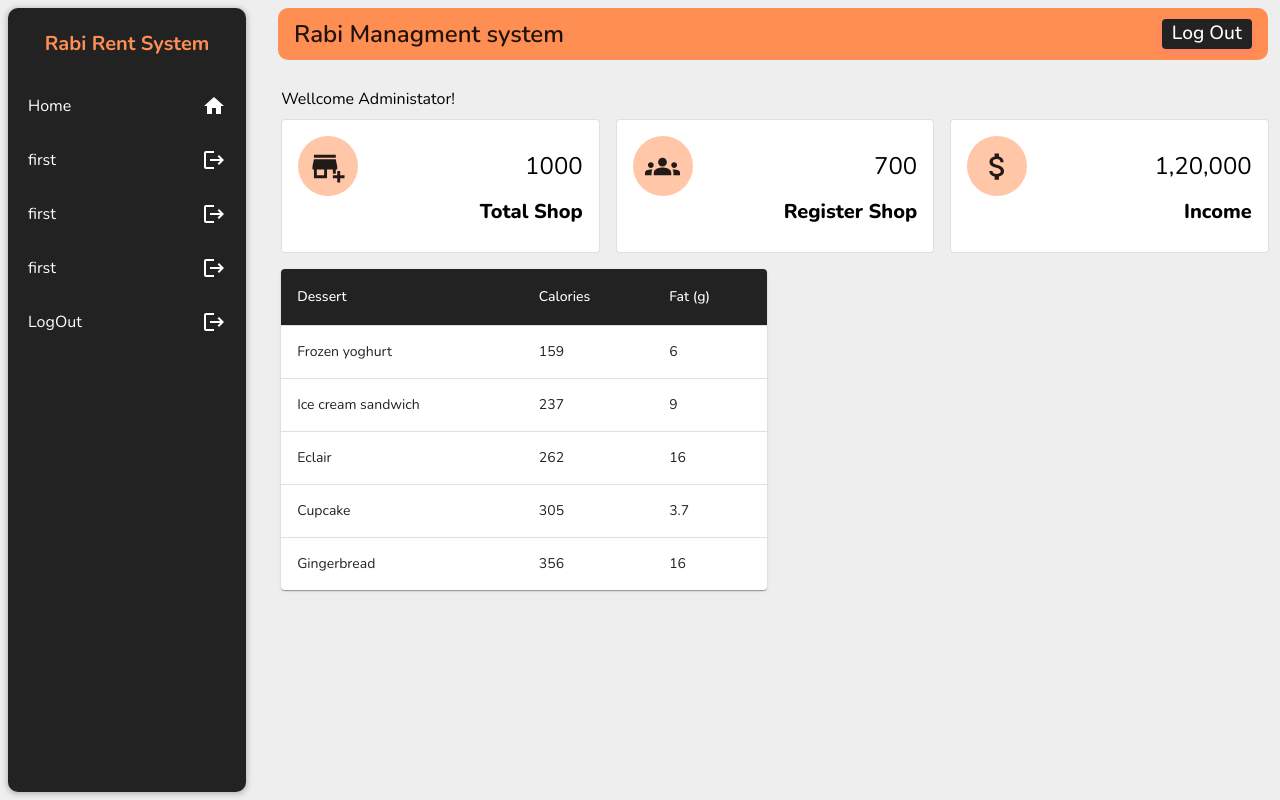
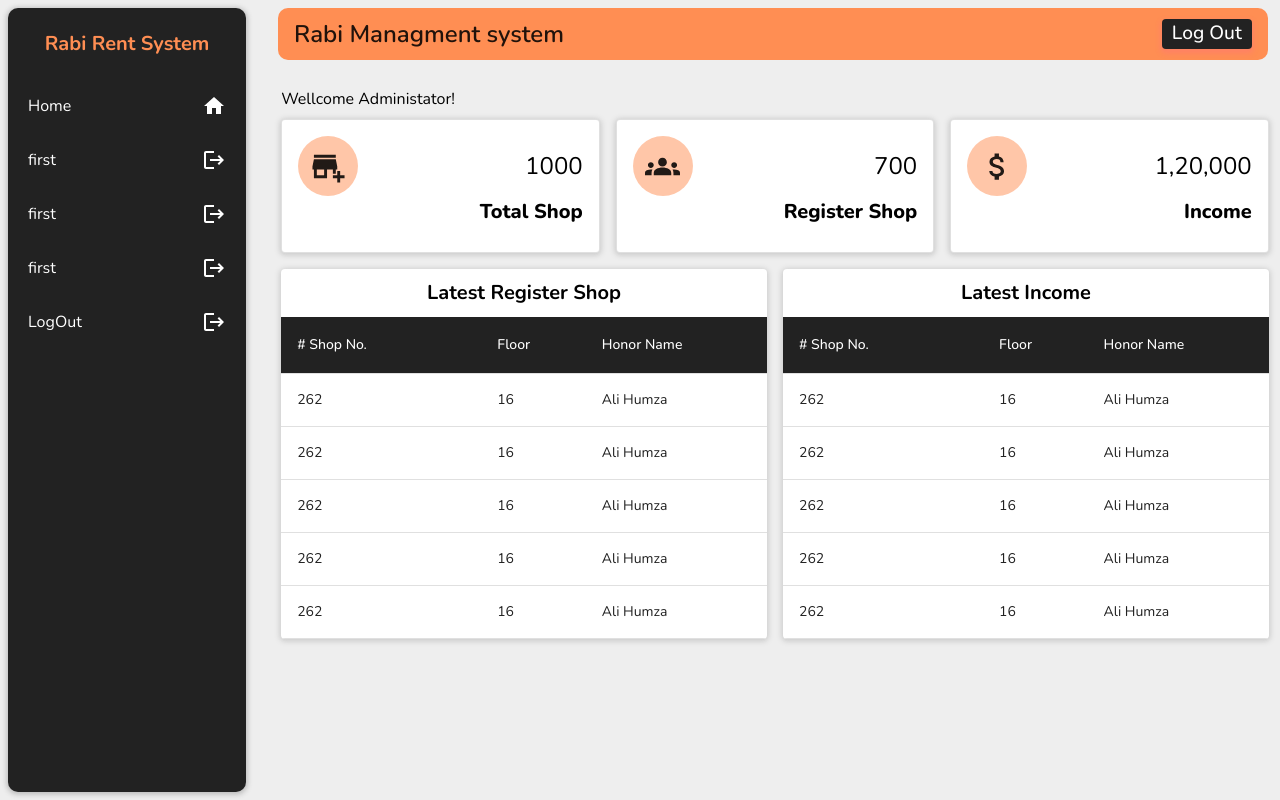
Before and after one commit to ProgrammingWithMudassar/Rabi_plaza_Managmenrt, a React (Vite) app: page / in a window 1280 px wide. Built offline with nearby package versions, Linux system fonts and the light colour scheme.

Commit message:
Home page update

```diff
--- a/src/Components/HomeCard.jsx
+++ b/src/Components/HomeCard.jsx
@@ -1,7 +1,7 @@
 import React from 'react'
 import Card from '@mui/material/Card'
 import CardContent from '@mui/material/CardContent'
-import { Grid} from '@mui/material'
+import { Grid } from '@mui/material'
 import { HomeCardData } from '../Data/DummyData'
 import { Box, Typography } from '@mui/material'
 import './Style.css'
@@ -20,11 +20,12 @@ function createData(name, calories, fat, carbs, protein) {
 }
 
 const rows = [
-    createData('Frozen yoghurt', 159, 6.0, 24, 4.0),
-    createData('Ice cream sandwich', 237, 9.0, 37, 4.3),
-    createData('Eclair', 262, 16.0, 24, 6.0),
-    createData('Cupcake', 305, 3.7, 67, 4.3),
-    createData('Gingerbread', 356, 16.0, 49, 3.9),
+    createData(262, 16.0, "Ali Humza"),
+    createData(262, 16.0, "Ali Humza"),
+    createData(262, 16.0, "Ali Humza"),
+    createData(262, 16.0, "Ali Humza"),
+    createData(262, 16.0, "Ali Humza"),
+    createData(262, 16.0, "Ali Humza"),
 ];
 
 
@@ -54,21 +55,19 @@ const HomeCard = () => {
                     })
                 }
                 <Grid xs={6} mt={2} pl={2} >
-                    <TableContainer component={Paper} >
+                    <TableContainer component={Paper} sx={{ boxShadow: "0 1px 5px 1.5px rgba(128, 128, 128, 0.3)" }}>
+                        <Typography variant="h6" fontWeight={700} textAlign='center' color="initial" p={1}>Latest Register Shop</Typography>
                         <Table aria-label="simple table">
-                            <TableHead sx={{backgroundColor:'#222222'}}>
+                            <TableHead sx={{ backgroundColor: '#222222' }}>
                                 <TableRow >
-                                    <TableCell sx={{color:'#fff'}}>Dessert </TableCell>
-                                    <TableCell sx={{color:'#fff'}}>Calories</TableCell>
-                                    <TableCell sx={{color:'#fff'}}>Fat&nbsp;(g)</TableCell>
+                                    <TableCell sx={{ color: '#fff', width: '200px' }} align="left"># Shop No.</TableCell>
+                                    <TableCell sx={{ color: '#fff' }} align="left">Floor</TableCell>
+                                    <TableCell sx={{ color: '#fff' }} align="left">Honor Name</TableCell>
                                 </TableRow>
                             </TableHead>
                             <TableBody>
-                                {rows.map((row) => (
-                                    <TableRow
-                                        key={row.name}
-                                        sx={{ '&:last-child td, &:last-child th': { border: 0 } }}
-                                    >
+                                {rows.slice(0, 5).reverse().map((row) => (
+                                    <TableRow key={row.name} >
                                         <TableCell component="th" scope="row">{row.name}</TableCell>
                                         <TableCell align="left">{row.calories}</TableCell>
                                         <TableCell align="left">{row.fat}</TableCell>
@@ -80,6 +79,31 @@ const HomeCard = () => {
                 </Grid>
 
 
+
+                <Grid xs={6} mt={2} pl={2} >
+                    <TableContainer component={Paper} sx={{ boxShadow: "0 1px 5px 1.5px rgba(128, 128, 128, 0.3)" }}>
+                        <Typography variant="h6" fontWeight={700} textAlign='center' color="initial" p={1}>Latest Income</Typography>
+                        <Table aria-label="simple table">
+                            <TableHead sx={{ backgroundColor: '#222222' }}>
+                                <TableRow >
+                                    <TableCell sx={{ color: '#fff', width: '200px' }} align="left"># Shop No.</TableCell>
+                                    <TableCell sx={{ color: '#fff' }} align="left">Floor</TableCell>
+                                    <TableCell sx={{ color: '#fff' }} align="left">Honor Name</TableCell>
+                                </TableRow>
+                            </TableHead>
+                            <TableBody>
+                                {rows.slice(0, 5).reverse().map((row) => (
+                                    <TableRow key={row.name} >
+                                        <TableCell component="th" scope="row">{row.name}</TableCell>
+                                        <TableCell align="left">{row.calories}</TableCell>
+                                        <TableCell align="left">{row.fat}</TableCell>
+                                    </TableRow>
+                                ))}
+                            </TableBody>
+                        </Table>
+                    </TableContainer>
+                </Grid>
+
             </Grid>
         </Box>
     )
--- a/src/Components/Style.css
+++ b/src/Components/Style.css
@@ -26,6 +26,7 @@
 .card{
     width: 100%;
     min-height: 130px;
+    box-shadow: 0 1px 5px 1.5px rgba(128, 128, 128, 0.3);
 }
 .Card__Icon{
     width: 60px;
```
